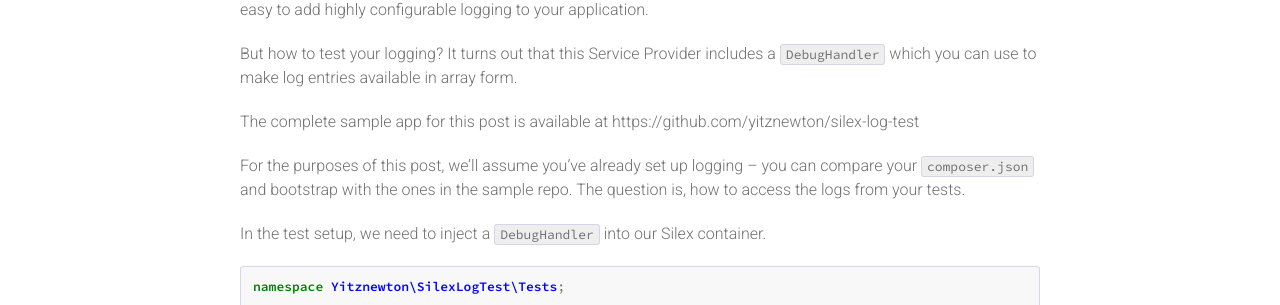
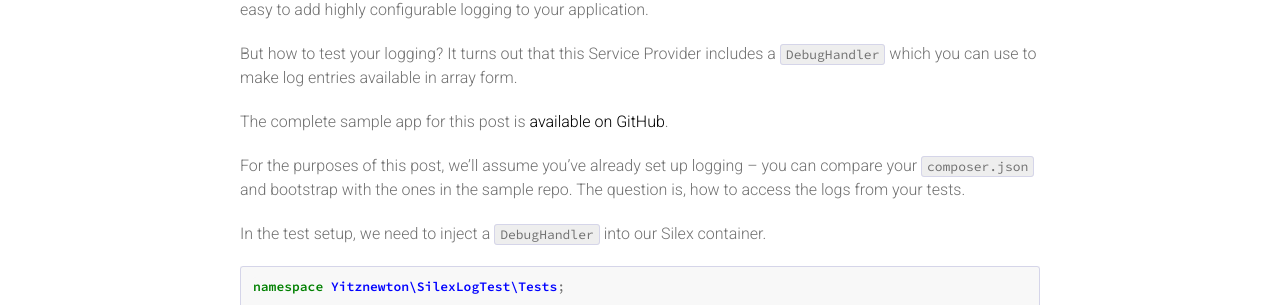
Before and after one commit to yitznewton/yitznewton.github.io, a Jekyll site: the page built from _posts/2014-11-11-testing-logging-silex.md, in a window 1280 px wide. Shown: the part 294-599 px from the top of the page. Built offline with Jekyll 4.4.1, drawn with Linux system fonts in a browser that asks for light colours; Markdown is read by kramdown in place of the engine named in the settings; comment, search, counter and statistics services are not loaded.

Commit message:
fix link in Silex log testing post

```diff
--- a/_posts/2014-11-11-testing-logging-silex.md
+++ b/_posts/2014-11-11-testing-logging-silex.md
@@ -16,7 +16,7 @@ But how to test your logging? It turns out that this Service Provider includes a
 
 <!-- more -->
 
-The complete sample app for this post is available at https://github.com/yitznewton/silex-log-test
+The complete sample app for this post is [available on GitHub](https://github.com/yitznewton/silex-log-test).
 
 For the purposes of this post, we'll assume you've already set up logging -- you can compare your `composer.json` and bootstrap with the ones in the sample repo. The question is, how to access the logs from your tests.
 
```
